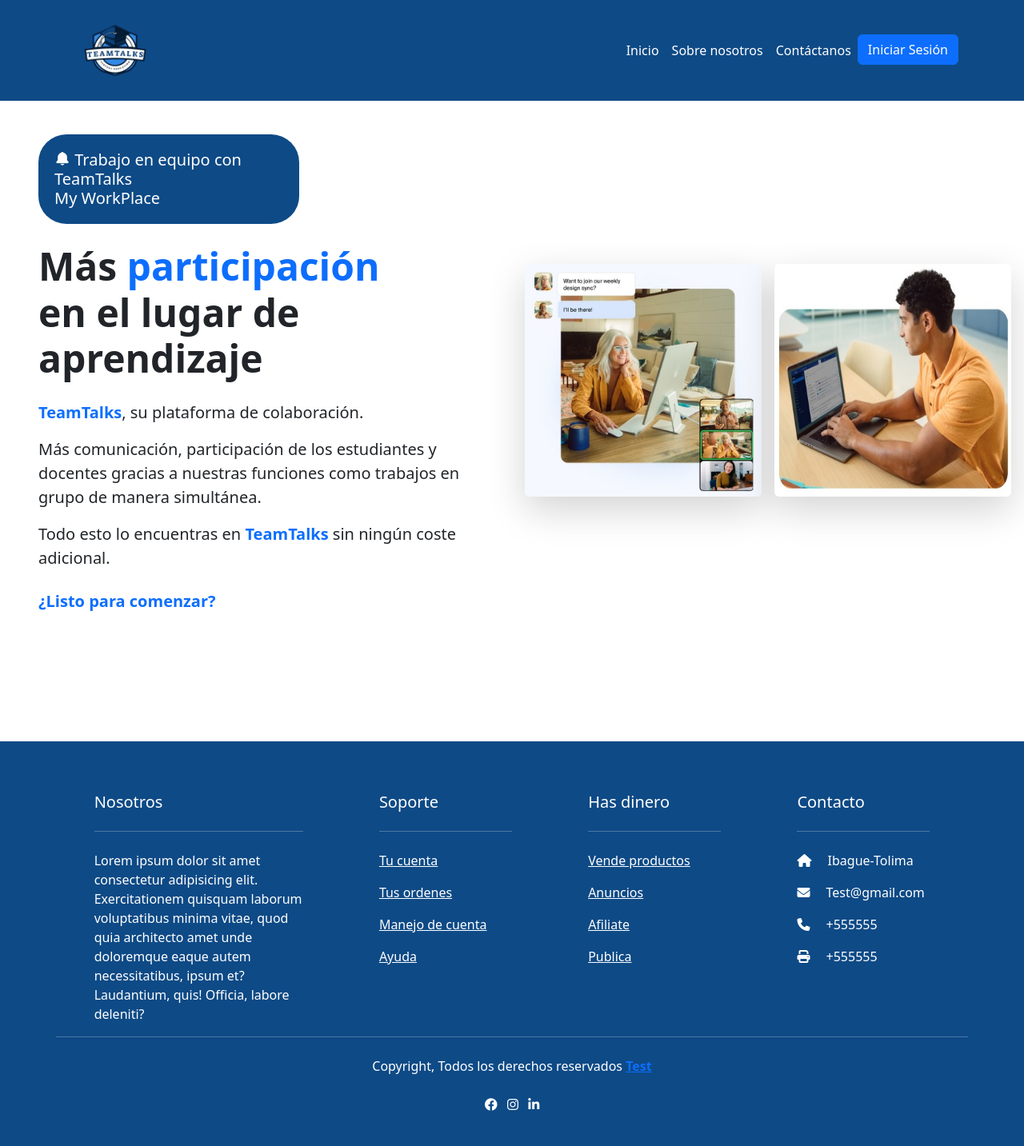
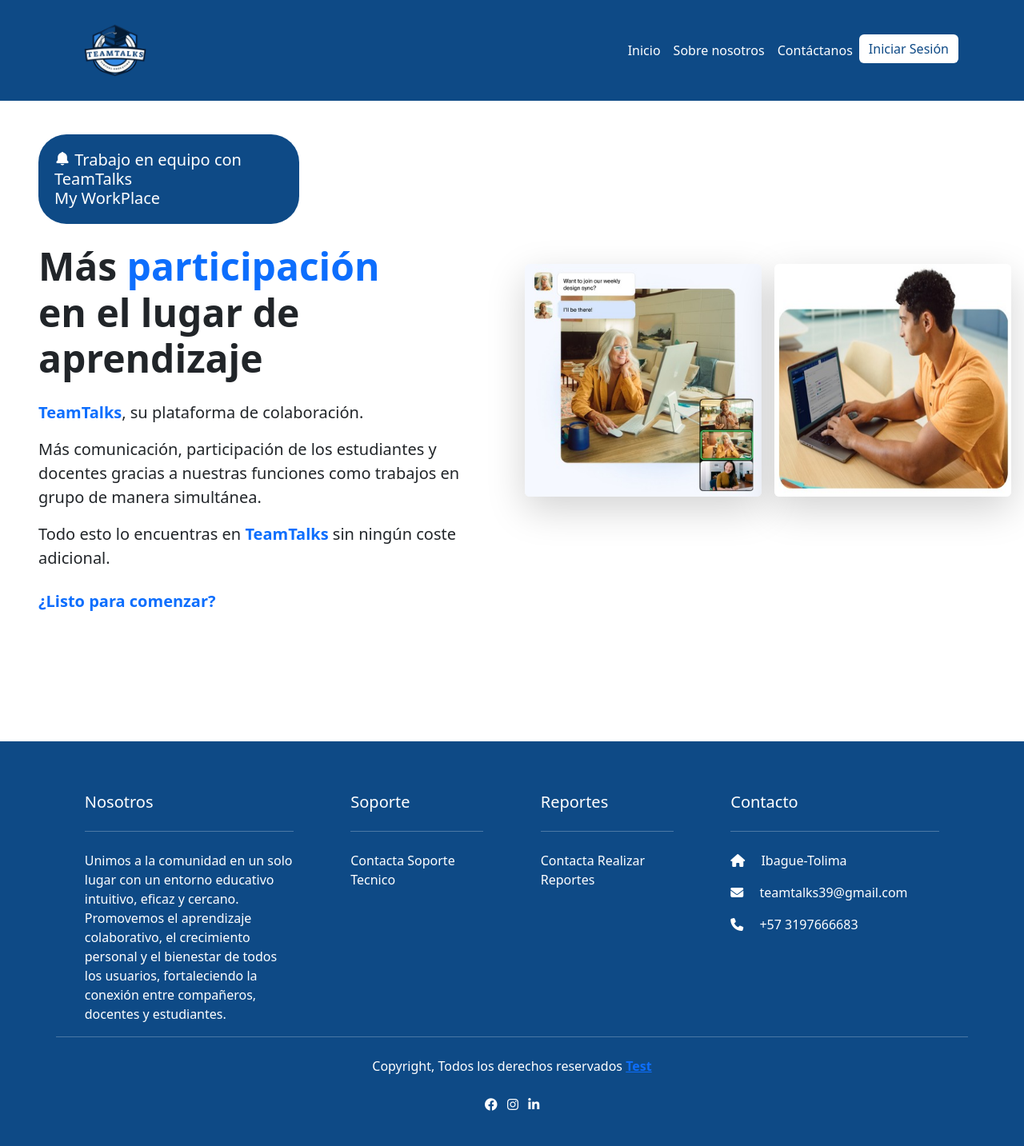
Before and after one commit to EdierMoyano/TeamTalks_Beta, a PHP site: page /teamtalks/index.php in a window 1280 px wide. Shown: the whole page at 80% size. Run offline with PHP 8.4, Linux system fonts and the light colour scheme.

Commit message:
header y footer

```diff
--- a/contact_us.php
+++ b/contact_us.php
@@ -14,12 +14,12 @@
 </head>
 <body>
 
-
     <?php
     include 'includes/design/header.php';
     ?>
 
-    <div class="container-fluid py-4 py-lg-5">
+
+<div class="container-fluid py-4 py-lg-5">
         <!-- Sección de texto contacto -->
         <div class="row mb-5">
             <div class="col-12 text-center">
--- a/includes/design/footer.php
+++ b/includes/design/footer.php
@@ -5,42 +5,25 @@
                 <h5 class="mb-4 font-weight-bold text-primary text-white">Nosotros</h5>
                 <hr class="text-white mb-4">
                 <p>
-                    <span style="color: white !important;">Lorem ipsum dolor sit amet consectetur adipisicing elit. Exercitationem quisquam laborum voluptatibus minima vitae, quod quia architecto amet unde doloremque eaque autem necessitatibus, ipsum et? Laudantium, quis! Officia, labore deleniti?</span>
+                    <span style="color: white !important;">Unimos a la comunidad en un solo lugar con un entorno educativo intuitivo, eficaz y cercano. Promovemos el aprendizaje colaborativo, el crecimiento personal y el bienestar de todos los usuarios, fortaleciendo la conexión entre compañeros, docentes y estudiantes.</span>
                 </p>
             </div>
             <div class="col-md-2 col-lg-2 col-xl-2 mx-auto mt-3">
                 <h5 class="mb-4 font-weight-bold text-primary text-white">Soporte</h5>
                 <hr class="text-white mb-4">
                 <p>
-                    <a href="#" class="text-white">Tu cuenta</a>
-                </p>
-                <p>
-                    <a href="#" class="text-white">Tus ordenes</a>
-                </p>
-                <p>
-                    <a href="#" class="text-white">Manejo de cuenta</a>
-                </p>
-                <p>
-                    <a href="#" class="text-white">Ayuda</a>
+                    <a href="soporte.php" class="l text-white">Contacta Soporte Tecnico</a>
                 </p>
             </div>
             <div class="col-md-2 col-lg-2 col-xl-2 mx-auto mt-3">
-                <h5 class="mb-4 font-weight-bold text-primary text-white">Has dinero</h5>
+                <h5 class="mb-4 font-weight-bold text-primary text-white">Reportes</h5>
                 <hr class="text-white mb-4">
                 <p>
-                    <a href="#" class="text-white">Vende productos</a>
+                    <a href="reportes.php" class="l text-white">Contacta Realizar Reportes</a>
                 </p>
-                <p>
-                    <a href="#" class="text-white">Anuncios</a>
-                </p>
-                <p>
-                    <a href="#" class="text-white">Afiliate</a>
-                </p>
-                <p>
-                    <a href="#" class="text-white">Publica</a>
-                </p>
+
             </div>
-            <div class="col-md-2 col-lg-2 col-xl-2 mx-auto mt-3">
+            <div class="col-md-2 col-lg-2 col-xl-3 mx-auto mt-3">
                 <h5 class="mb-4 font-weight-bold text-primary text-white">Contacto</h5>
                 <hr class="text-white mb-4">
                 <p>
@@ -49,16 +32,13 @@
                 </p>
                 <p>
                     <li class="fas fa-envelope me-3 text-white"></li>
-                    <span style="color: white !important;">Test@gmail.com</span>
+                    <span style="color: white !important;">teamtalks39@gmail.com</span>
                 </p>
                 <p>
                     <li class="fas fa-phone me-3 text-white"></li>
-                    <span style="color: white !important;">+555555</span>
+                    <span style="color: white !important;">+57 3197666683</span>
                 </p>
-                <p>
-                    <li class="fas fa-print me-3 text-white"></li>
-                    <span style="color: white !important;">+555555</span>
-                </p>
+
             </div>
             <hr class="text-white mb-4">
             <div class="text-center mb-2">
@@ -71,16 +51,14 @@
             <div class="text-center">
                 <ul class="list-unstyled list-inline">
                     <li class="list-inline-item">
-                        <a href="#" class="text-white social-link"><i class="fab fa-facebook"></i></a>
+                        <a target="_blank" href="https://www.facebook.com/share/16ACWTa46j/" class="text-white social-link"><i class="fab fa-facebook"></i></a>
                     </li>
                     <li class="list-inline-item">
-                        <a href="#" class="text-white social-link"><i class="fab fa-instagram"></i></a>
+                        <a target="_blank" href="https://www.instagram.com/teamtalks_educativo?igsh=YnprbjRqdGFrZW5x" class="text-white social-link"><i class="fab fa-instagram"></i></a>
                     </li>
                     <li class="list-inline-item">
-                        <a href="#" class="text-white social-link"><i class="fab fa-linkedin-in"></i></a>
+                        <a target="_blank" href="https://www.linkedin.com/in/teamtalks-educativo-855484364/?trk=public-profile-join-page" class="text-white social-link"><i class="fab fa-linkedin-in"></i></a>
                     </li>
                 </ul>
             </div>
-        </div>
-    </div>
 </footer>
--- a/includes/design/header.php
+++ b/includes/design/header.php
@@ -12,6 +12,34 @@ $rol = $_SESSION['rol'] ?? null; // Por si aún no está definido
     body {
         padding-top: 120px;
     }
+
+    .boton {
+        color: #0E4A86;
+        background-color: white;
+        border: none;
+        box-shadow: 0 0 0 0;
+        transition: box-shadow 0.3s ease;
+    }
+
+    .boton:hover, .boton:active {
+        color: #0E4A86;
+        background-color: white;
+        box-shadow: 0 2px 8px white;
+    }
+
+
+    .l {
+      text-decoration: none;
+      color: white;
+      font-weight: normal;
+      transition: font-weight 0.2s ease;
+    }
+
+    .l:hover {
+      font-weight: bold;
+    }
+
+
 </style>
 
 <header style="position: fixed; top: 0; z-index:99; width:100%;">
@@ -33,25 +61,25 @@ $rol = $_SESSION['rol'] ?? null; // Por si aún no está definido
 
                 <?php if (!$usuario_logueado): ?>
                     <!-- Menú para visitantes -->
-                    <li class="nav-item"><a class="nav-link text-white" href="index.php">Inicio</a></li>
-                    <li class="nav-item"><a class="nav-link text-white" href="about_we.php">Sobre nosotros</a></li>
-                    <li class="nav-item"><a class="nav-link text-white" href="contact_us.php">Contáctanos</a></li>
-                    <li class="nav-item"><a class="boton btn btn-primary" href="login/login.php">Iniciar Sesión</a></li>
+                    <li class="nav-item"><a class="l nav-link text-white" href="index.php">Inicio</a></li>
+                    <li class="nav-item"><a class="l nav-link text-white" href="about_we.php">Sobre nosotros</a></li>
+                    <li class="nav-item"><a class="l nav-link text-white" href="contact_us.php">Contáctanos</a></li>
+                    <li class="nav-item"><a class="boton btn btn" href="login/login.php">Iniciar Sesión</a></li>
                 <?php else: ?>
                     <!-- Menú para usuarios autenticados -->
-                    <li class="nav-item"><a class="nav-link text-white" href="../perfil.php">Mi Perfil</a></li>
+                    <li class="nav-item"><a class="l nav-link text-white" href="../perfil.php">Mi Perfil</a></li>
 
                     <?php if ($rol == 1): ?>
-                        <li class="nav-item"><a class="nav-link text-white" href="../s_admin/dashboard.php">Panel Super Admin</a></li>
+                        <li class="nav-item"><a class="l nav-link text-white" href="../s_admin/dashboard.php">Panel Super Admin</a></li>
                     <?php elseif ($rol == 2): ?>
-                        <li class="nav-item"><a class="nav-link text-white" href="../admin/dashboard.php">Panel Admin</a></li>
+                        <li class="nav-item"><a class="l nav-link text-white" href="../admin/dashboard.php">Panel Admin</a></li>
                     <?php elseif ($rol == 3): ?>
-                        <li class="nav-item"><a class="nav-link text-white" href="../instructor/dashboard.php">Panel Instructor</a></li>
+                        <li class="nav-item"><a class="l nav-link text-white" href="../instructor/dashboard.php">Panel Instructor</a></li>
                     <?php elseif ($rol == 4): ?>
-                        <li class="nav-item"><a class="nav-link text-white" href="../aprendiz/dashboard.php">Panel Aprendiz</a></li>
+                        <li class="nav-item"><a class="l nav-link text-white" href="../aprendiz/dashboard.php">Panel Aprendiz</a></li>
                     <?php endif; ?>
 
-                    <li class="nav-item"><a class="boton btn btn-danger" href="http://localhost/teamtalks/includes/exit.php">Cerrar Sesión</a></li>
+                    <li class="nav-item"><a class="boton btn btn" href="http://localhost/teamtalks/includes/exit.php">Cerrar Sesión</a></li>
                 <?php endif; ?>
 
                 </ul>
--- a/js/script.js
+++ b/js/script.js
@@ -10,7 +10,6 @@ let fullSidebarHeight = "calc(100vh - 32px)"; // Height in larger screen
 sidebarToggler.addEventListener("click", () => {
   sidebar.classList.toggle("collapsed");
   document.body.classList.toggle("sidebar-collapsed", sidebar.classList.contains("collapsed"));
-
 });
 
 // Update sidebar height and menu toggle text
```
